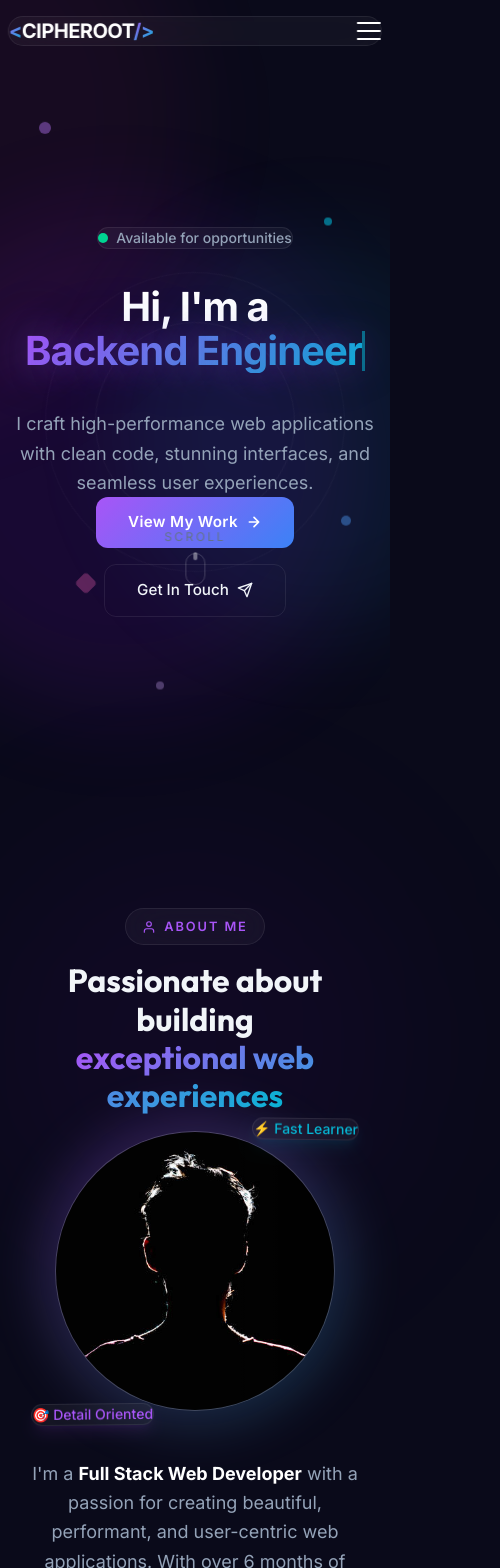
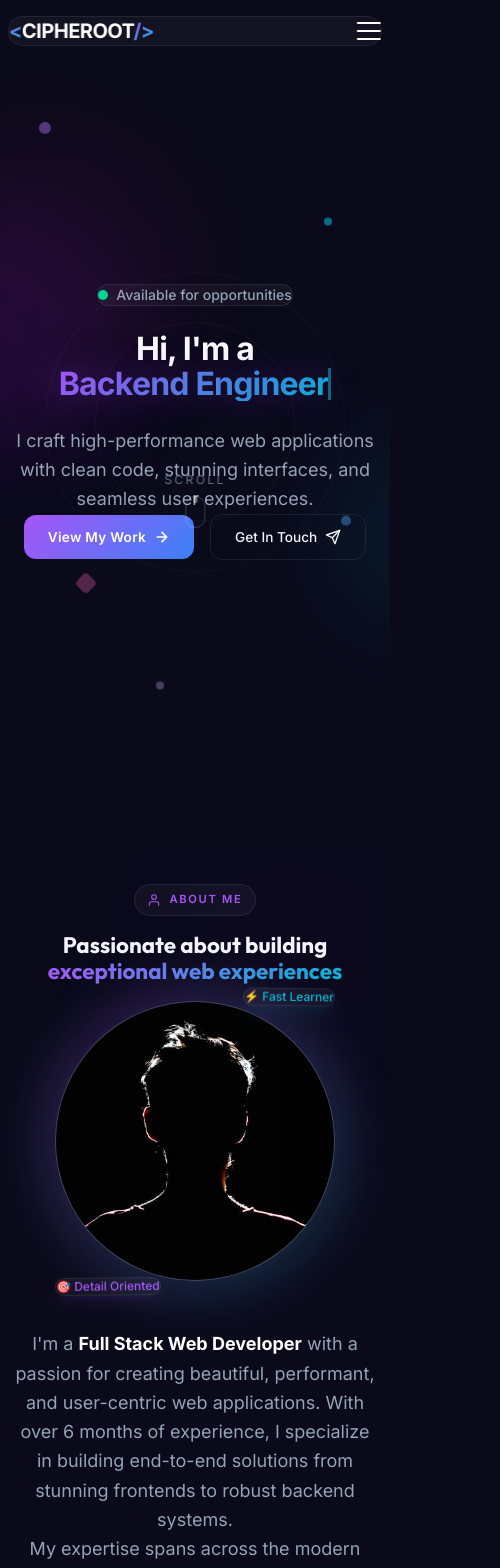
Before and after one commit to cipheroot6/Portfolio, a React (Vite) app: page / in a window 390 px wide. Shown: the top 1568 px of the page, 500 px wide, since content can reach past the window. Built offline with nearby package versions, Linux system fonts and the light colour scheme.

Commit message:
fixed mobile view

```diff
--- a/src/components/Footer.jsx
+++ b/src/components/Footer.jsx
@@ -10,7 +10,7 @@ const socials = [
   },
   {
     label: "LinkedIn",
-    href: "https://www.linkedin.com/in/shreyas-rajure-b5a4a43b4/",
+    href: "https://www.linkedin.com/in/cipheroot/",
     icon: (
       <svg width="20" height="20" viewBox="0 0 24 24" fill="currentColor">
         <path d="M20.447 20.452h-3.554v-5.569c0-1.328-.027-3.037-1.852-3.037-1.853 0-2.136 1.445-2.136 2.939v5.667H9.351V9h3.414v1.561h.046c.477-.9 1.637-1.85 3.37-1.85 3.601 0 4.267 2.37 4.267 5.455v6.286zM5.337 7.433a2.062 2.062 0 0 1-2.063-2.065 2.064 2.064 0 1 1 2.063 2.065zm1.782 13.019H3.555V9h3.564v11.452zM22.225 0H1.771C.792 0 0 .774 0 1.729v20.542C0 23.227.792 24 1.771 24h20.451C23.2 24 24 23.227 24 22.271V1.729C24 .774 23.2 0 22.222 0h.003z" />
--- a/src/components/Navbar.jsx
+++ b/src/components/Navbar.jsx
@@ -135,9 +135,10 @@ export default function Navbar() {
 
       {/* Mobile Menu */}
       <div
-        className={`md:hidden absolute top-full left-0 right-0 glass-strong transition-all duration-500 overflow-hidden ${
-          mobileOpen ? "max-h-[400px] opacity-100" : "max-h-0 opacity-0"
+        className={`md:hidden absolute top-full left-0 right-0 mt-2 rounded-2xl glass-strong border transition-all duration-500 overflow-hidden ${
+          mobileOpen ? "max-h-[400px] opacity-100 border-white/[0.08]" : "max-h-0 opacity-0 border-transparent"
         }`}
+        style={{ backgroundColor: 'rgba(10, 10, 26, 0.85)' }}
       >
         <div className="px-6 py-4 flex flex-col gap-1">
           {navLinks.map((link) => (
--- a/src/index.css
+++ b/src/index.css
@@ -346,7 +346,7 @@ a, button, input, textarea {
 /* === Mobile Responsiveness === */
 @media (max-width: 768px) {
   .section-container {
-    padding: 4rem 1rem;
+    padding: 3rem 1rem;
   }
 
   .cursor-dot,
@@ -358,4 +358,58 @@ a, button, input, textarea {
   html, body, a, button, input, textarea {
     cursor: auto;
   }
+
+  /* Fix mix-blend-mode color inversion on mobile */
+  .cursor-dot,
+  .cursor-ring,
+  .cursor-trail {
+    mix-blend-mode: normal !important;
+  }
+
+  .section-title {
+    font-size: clamp(1.6rem, 6vw, 2.2rem);
+  }
+
+  .section-desc {
+    font-size: 0.95rem;
+    padding: 0 0.5rem;
+  }
+
+  .section-label {
+    font-size: 0.7rem;
+    padding: 0.4rem 0.8rem;
+  }
+
+  /* Buttons */
+  .btn-primary,
+  .btn-outline {
+    padding: 0.75rem 1.5rem;
+    font-size: 0.85rem;
+  }
+
+  /* Glass effects - ensure proper rendering */
+  .glass {
+    backdrop-filter: blur(12px);
+    -webkit-backdrop-filter: blur(12px);
+  }
+
+  .glass-strong {
+    backdrop-filter: blur(16px);
+    -webkit-backdrop-filter: blur(16px);
+  }
 }
+
+/* Small mobile (< 480px) */
+@media (max-width: 480px) {
+  .section-container {
+    padding: 2.5rem 0.75rem;
+  }
+
+  .section-title {
+    font-size: clamp(1.4rem, 5.5vw, 1.8rem);
+  }
+
+  .section-desc {
+    font-size: 0.9rem;
+  }
+}
--- a/src/sections/About.jsx
+++ b/src/sections/About.jsx
@@ -11,9 +11,9 @@ export default function About() {
   const [ref, visible] = useScrollReveal();
 
   return (
-    <section id="about" className="relative py-10">
+    <section id="about" className="relative py-10 overflow-hidden">
       {/* Background accent */}
-      <div className="absolute top-0 right-0 w-[400px] h-[400px] rounded-full bg-purple-600/5 blur-[100px]" />
+      <div className="absolute top-0 right-0 w-[200px] h-[200px] md:w-[400px] md:h-[400px] rounded-full bg-purple-600/5 blur-[100px]" />
 
       <div
         ref={ref}
@@ -68,10 +68,10 @@ export default function About() {
                 />
               </div>
               {/* Floating badges */}
-              <div className="absolute -top-2 -right-6 glass px-4 py-2 rounded-xl animate-float text-sm font-medium text-[var(--color-accent-cyan)] shadow-lg shadow-cyan-500/10">
+              <div className="absolute -top-2 right-0 md:-right-6 glass px-3 py-1.5 md:px-4 md:py-2 rounded-xl animate-float text-xs md:text-sm font-medium text-[var(--color-accent-cyan)] shadow-lg shadow-cyan-500/10">
                 ⚡ Fast Learner
               </div>
-              <div className="absolute -bottom-2 -left-6 glass px-4 py-2 rounded-xl animate-float-delayed text-sm font-medium text-[var(--color-accent-purple)] shadow-lg shadow-purple-500/10">
+              <div className="absolute -bottom-2 left-0 md:-left-6 glass px-3 py-1.5 md:px-4 md:py-2 rounded-xl animate-float-delayed text-xs md:text-sm font-medium text-[var(--color-accent-purple)] shadow-lg shadow-purple-500/10">
                 🎯 Detail Oriented
               </div>
             </div>
--- a/src/sections/Hero.jsx
+++ b/src/sections/Hero.jsx
@@ -61,18 +61,18 @@ export default function Hero() {
       {/* Animated background blobs */}
       <div className="absolute inset-0 overflow-hidden">
         <div
-          className="absolute top-1/4 -left-32 w-[500px] h-[500px] rounded-full bg-purple-600/20 animate-pulse-glow"
+          className="absolute top-1/4 -left-32 w-[250px] h-[250px] md:w-[500px] md:h-[500px] rounded-full bg-purple-600/20 animate-pulse-glow"
           style={{ transform: `translate(${mousePos.x * 20}px, ${mousePos.y * 20}px)` }}
         />
         <div
-          className="absolute bottom-1/4 -right-32 w-[400px] h-[400px] rounded-full bg-cyan-500/15 animate-pulse-glow"
+          className="absolute bottom-1/4 -right-32 w-[200px] h-[200px] md:w-[400px] md:h-[400px] rounded-full bg-cyan-500/15 animate-pulse-glow"
           style={{
             animationDelay: '1.5s',
             transform: `translate(${mousePos.x * -15}px, ${mousePos.y * -15}px)`,
           }}
         />
         <div
-          className="absolute top-1/2 left-1/2 -translate-x-1/2 -translate-y-1/2 w-[600px] h-[600px] rounded-full bg-pink-500/10 animate-pulse-glow"
+          className="absolute top-1/2 left-1/2 -translate-x-1/2 -translate-y-1/2 w-[300px] h-[300px] md:w-[600px] md:h-[600px] rounded-full bg-pink-500/10 animate-pulse-glow"
           style={{
             animationDelay: '3s',
             transform: `translate(calc(-50% + ${mousePos.x * 10}px), calc(-50% + ${mousePos.y * 10}px))`,
@@ -116,7 +116,7 @@ export default function Hero() {
       </div>
 
       {/* Main content */}
-      <div className="relative z-10 flex flex-col items-center justify-center text-center px-6 w-full max-w-[850px] mx-auto animate-fade-in">
+      <div className="relative z-10 flex flex-col items-center justify-center text-center px-4 md:px-6 w-full max-w-[850px] mx-auto animate-fade-in">
         {/* Status badge */}
         <div className="inline-flex items-center gap-2 px-4 py-2 rounded-full glass mb-8 animate-slide-down">
           <span className="relative flex h-2.5 w-2.5">
@@ -129,8 +129,8 @@ export default function Hero() {
         </div>
 
         {/* Heading */}
-        <div className="min-h-[160px] sm:min-h-[180px] md:min-h-[220px] flex flex-col items-center justify-center mb-6 w-full">
-          <h1 className="font-[var(--font-outfit)] text-[clamp(2.5rem,7vw,5rem)] font-extrabold leading-[1.1] tracking-tight w-full flex flex-col items-center justify-center">
+        <div className="min-h-[120px] sm:min-h-[160px] md:min-h-[220px] flex flex-col items-center justify-center mb-6 w-full">
+          <h1 className="font-[var(--font-outfit)] text-[clamp(2rem,6vw,5rem)] font-extrabold leading-[1.1] tracking-tight w-full flex flex-col items-center justify-center">
             <span className="block text-white mb-2">Hi, I'm a</span>
             <span className="inline-flex items-center justify-center flex-wrap text-center">
               <span className="gradient-text glow-text">{text}</span>
--- a/src/sections/LearningPath.jsx
+++ b/src/sections/LearningPath.jsx
@@ -25,8 +25,8 @@ export default function LearningPath() {
   const [ref, visible] = useScrollReveal();
 
   return (
-    <section id="LearningPath" className="relative">
-      <div className="absolute top-0 left-1/2 -translate-x-1/2 w-[600px] h-[600px] rounded-full bg-blue-600/5 blur-[120px]" />
+    <section id="LearningPath" className="relative overflow-hidden">
+      <div className="absolute top-0 left-1/2 -translate-x-1/2 w-[300px] h-[300px] md:w-[600px] md:h-[600px] rounded-full bg-blue-600/5 blur-[120px]" />
 
       <div
         ref={ref}
--- a/src/sections/Projects.jsx
+++ b/src/sections/Projects.jsx
@@ -73,9 +73,9 @@ export default function Projects() {
   const filtered = active === 'All' ? projects : projects.filter(p => p.category === active)
 
   return (
-    <section id="projects" className="relative">
+    <section id="projects" className="relative overflow-hidden">
       {/* Background */}
-      <div className="absolute top-1/2 right-0 w-[500px] h-[500px] rounded-full bg-purple-600/5 blur-[120px]" />
+      <div className="absolute top-1/2 right-0 w-[250px] h-[250px] md:w-[500px] md:h-[500px] rounded-full bg-purple-600/5 blur-[120px]" />
 
       <div ref={ref} className={`section-container reveal ${visible ? 'visible' : ''}`}>
         {/* Section Header */}
--- a/src/sections/Skills.jsx
+++ b/src/sections/Skills.jsx
@@ -57,9 +57,9 @@ export default function Skills() {
   const [ref, visible] = useScrollReveal();
 
   return (
-    <section id="skills" className="relative">
+    <section id="skills" className="relative overflow-hidden">
       {/* Background accent */}
-      <div className="absolute bottom-0 left-0 w-[500px] h-[500px] rounded-full bg-cyan-600/5 blur-[120px]" />
+      <div className="absolute bottom-0 left-0 w-[250px] h-[250px] md:w-[500px] md:h-[500px] rounded-full bg-cyan-600/5 blur-[120px]" />
 
       <div
         ref={ref}
```
Also changed, not shown: src/sections/Contact.jsx (+4 -4 lines).
